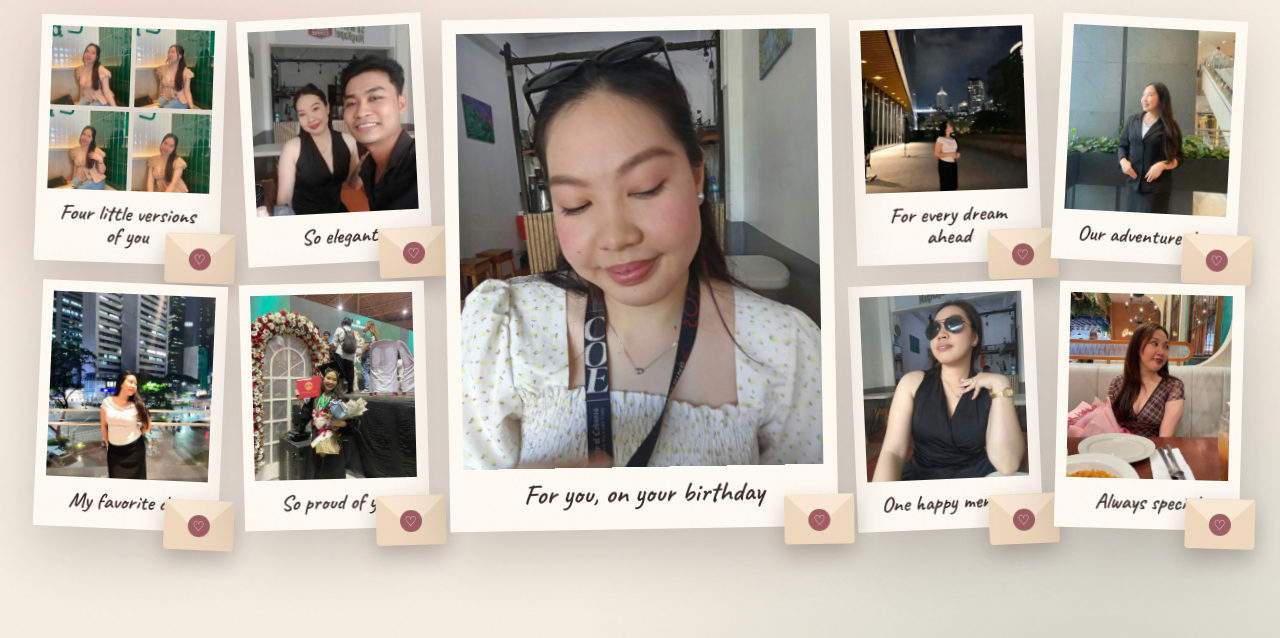
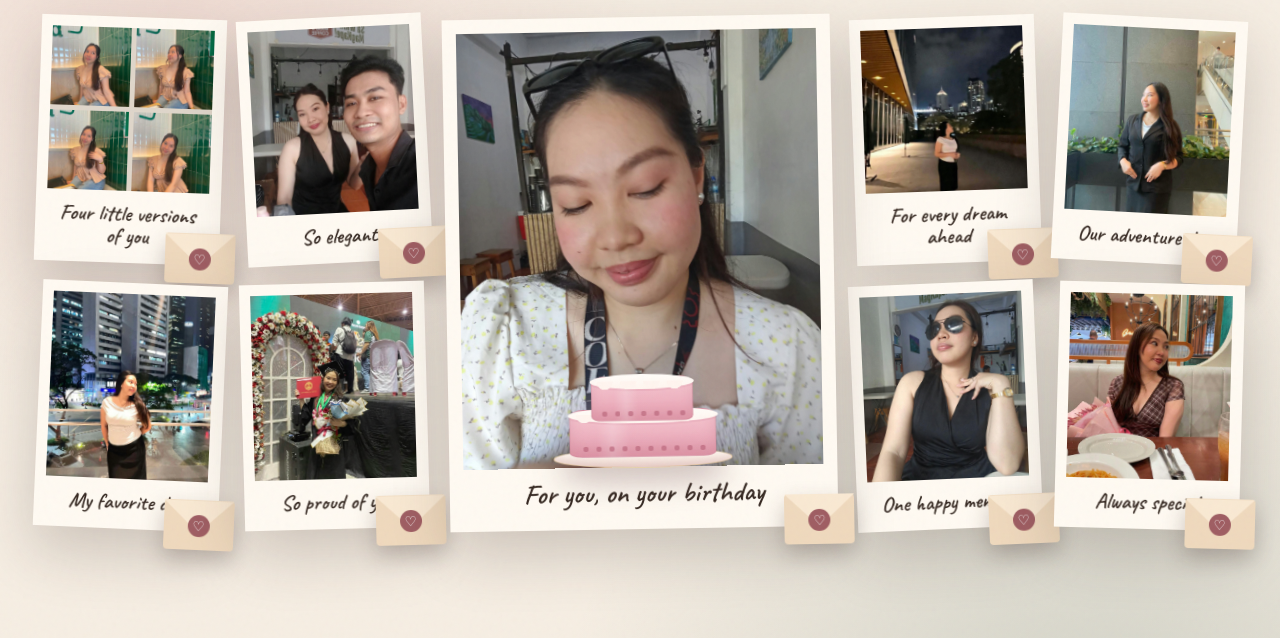
Before and after one commit to Reniel-Relearn/hbd-engrKyla, a website: page site/index.html in a window 1280 px wide. Both pictures are taken after a click on the button "Open your present". Shown: the part 162-800 px from the top of the page. Drawn offline with nearby package versions, Linux system fonts and the light colour scheme; files whose address does not match are found by name.

Commit message:
Add cake haha

```diff
--- a/site/app.js
+++ b/site/app.js
@@ -45,11 +45,29 @@ function imageMarkup(images) {
   return images.map((src, index) => `<img src="${src}" alt="${content.recipient}'s memory${images.length > 1 ? ` ${index + 1}` : ""}" loading="eager">`).join("");
 }
 
+function cakeMarkup() {
+  return `
+    <div class="wish-cake" aria-hidden="true">
+      <span class="wish-cake__glow"></span>
+      <span class="wish-cake__top-tier">
+        <span class="wish-cake__top-frosting"></span>
+        <span class="wish-cake__top-piping"></span>
+      </span>
+      <span class="wish-cake__bottom-tier">
+        <span class="wish-cake__bottom-frosting"></span>
+        <span class="wish-cake__bottom-piping"></span>
+      </span>
+      <span class="wish-cake__plate"></span>
+    </div>
+  `;
+}
+
 function buildCards() {
   elements.grid.innerHTML = content.cards.map((card, index) => `
     <article class="memory-card${card.featured ? " memory-card--featured" : ""}" data-index="${index}" style="--rotation:${card.rotation}; --delay:${index * 22}ms">
       <div class="memory-card__images${card.images.length > 1 ? " is-collage" : ""}">${imageMarkup(card.images)}</div>
       <p class="memory-card__caption">${card.label}</p>
+      ${card.featured ? cakeMarkup() : ""}
       <button class="envelope" type="button" aria-label="Open letter: ${card.label}" data-letter-index="${index}"></button>
     </article>
   `).join("");
--- a/site/styles.css
+++ b/site/styles.css
@@ -8,6 +8,10 @@
   --green-deep: #102f28;
   --blush: #d79b9b;
   --rose: #9f5d62;
+  --cake-pink: #e7a0b1;
+  --cake-pink-deep: #bd697e;
+  --cake-pink-light: #f6c8d2;
+  --cake-icing: #fff5ef;
   --gold: #c39a4b;
   --shadow: 0 24px 55px rgba(44, 31, 26, 0.2);
 }
@@ -199,6 +203,110 @@ h1 {
 .memory-card--featured { padding: .9rem .9rem 1.35rem; z-index: 2; }
 .memory-card--featured .memory-card__caption { font-size: clamp(1.3rem, 2.4vw, 1.75rem); }
 
+.wish-cake {
+  position: absolute;
+  z-index: 4;
+  left: 50%;
+  bottom: clamp(3.5rem, 8.5%, 4.75rem);
+  width: clamp(150px, 46%, 220px);
+  height: clamp(98px, 24%, 138px);
+  transform: translateX(-50%);
+  filter: drop-shadow(0 16px 14px rgba(69, 35, 42, .24));
+  pointer-events: none;
+}
+
+.wish-cake__glow {
+  position: absolute;
+  left: 50%;
+  bottom: 8%;
+  width: 115%;
+  height: 72%;
+  border-radius: 50%;
+  background: radial-gradient(ellipse, rgba(255, 220, 226, .52), transparent 68%);
+  transform: translateX(-50%);
+  filter: blur(9px);
+}
+
+.wish-cake__top-tier,
+.wish-cake__bottom-tier,
+.wish-cake__plate {
+  position: absolute;
+  left: 50%;
+  transform: translateX(-50%);
+}
+
+.wish-cake__top-tier {
+  z-index: 3;
+  bottom: 42%;
+  width: 57%;
+  height: 37%;
+  border: 1px solid rgba(152, 72, 91, .22);
+  border-radius: 14% 14% 11% 11% / 18% 18% 12% 12%;
+  background:
+    linear-gradient(90deg, transparent 22%, rgba(255,255,255,.2) 34%, transparent 46%),
+    linear-gradient(180deg, var(--cake-pink-light), var(--cake-pink));
+  box-shadow: inset 0 -8px 12px rgba(145, 63, 83, .12);
+}
+
+.wish-cake__bottom-tier {
+  z-index: 2;
+  bottom: 13%;
+  width: 82%;
+  height: 39%;
+  border: 1px solid rgba(152, 72, 91, .24);
+  border-radius: 10% 10% 9% 9% / 16% 16% 12% 12%;
+  background:
+    linear-gradient(90deg, transparent 18%, rgba(255,255,255,.22) 29%, transparent 41%),
+    linear-gradient(180deg, var(--cake-pink-light), var(--cake-pink));
+  box-shadow: inset 0 -10px 14px rgba(145, 63, 83, .15);
+}
+
+.wish-cake__top-frosting,
+.wish-cake__bottom-frosting {
+  position: absolute;
+  z-index: 2;
+  left: -2%;
+  top: -7%;
+  width: 104%;
+  height: 34%;
+  border-radius: 50%;
+  background: linear-gradient(180deg, #fffdf9, var(--cake-icing));
+  box-shadow: 0 2px 0 rgba(184, 102, 122, .12);
+}
+
+.wish-cake__top-frosting::after,
+.wish-cake__bottom-frosting::after {
+  content: "";
+  position: absolute;
+  inset: 48% 5% auto;
+  height: 70%;
+  background:
+    radial-gradient(circle at 9px 0, var(--cake-icing) 0 8px, transparent 8.5px) 0 0 / 25% 100% repeat-x;
+}
+
+.wish-cake__top-piping,
+.wish-cake__bottom-piping {
+  position: absolute;
+  z-index: 3;
+  left: 6%;
+  right: 6%;
+  bottom: 8%;
+  height: 7px;
+  background: radial-gradient(circle, var(--cake-pink-deep) 0 2.5px, transparent 3px) 0 50% / 13px 7px repeat-x;
+  opacity: .72;
+}
+
+.wish-cake__plate {
+  z-index: 1;
+  bottom: 4%;
+  width: 100%;
+  height: 16%;
+  border: 1px solid rgba(195, 154, 75, .42);
+  border-radius: 50%;
+  background: linear-gradient(180deg, var(--paper), #efd9d1);
+  box-shadow: inset 0 -4px 5px rgba(159, 93, 98, .1);
+}
+
 .envelope {
   position: absolute;
   right: -16px;
@@ -250,6 +358,7 @@ h1 {
   .memory-grid { grid-template-columns: repeat(2, minmax(0,1fr)); grid-template-areas: "m1 m1" "m2 m3" "m4 m5" "m6 m7" "m8 m9"; max-width: 680px; }
   .memory-grid { grid-template-rows: none; height: auto; min-height: 0; }
   .memory-card__images { aspect-ratio: 3 / 4; }
+  .wish-cake { width: clamp(165px, 37%, 230px); height: clamp(108px, 20%, 145px); bottom: 4rem; }
   .letter-dialog__panel { grid-template-columns: 1fr; grid-template-rows: minmax(280px, 48vh) auto auto; }
   .letter-dialog__photo { min-height: 0; }
   .letter-paper { overflow: visible; }
@@ -260,6 +369,7 @@ h1 {
   .memories { padding-inline: 1.2rem; }
   .memory-grid { gap: 2.4rem 1rem; }
   .memory-card { padding: .45rem .45rem .8rem; }
+  .wish-cake { width: clamp(145px, 52%, 180px); height: clamp(96px, 22%, 118px); bottom: 3.2rem; }
   .envelope { width: 58px; height: 42px; right: -8px; bottom: -15px; }
   .letter-dialog__panel { width: 100%; margin: 0; min-height: 100%; }
   .letter-dialog__photo { padding: .55rem; }
```
